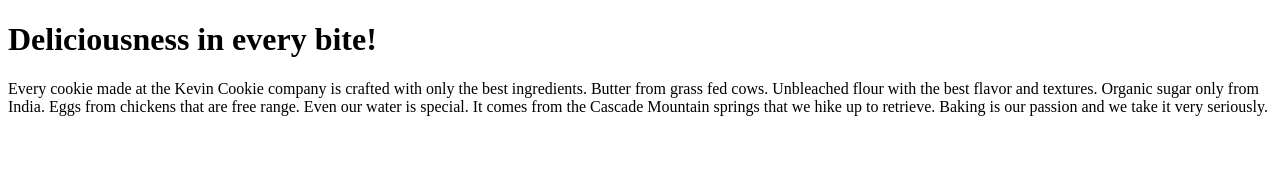
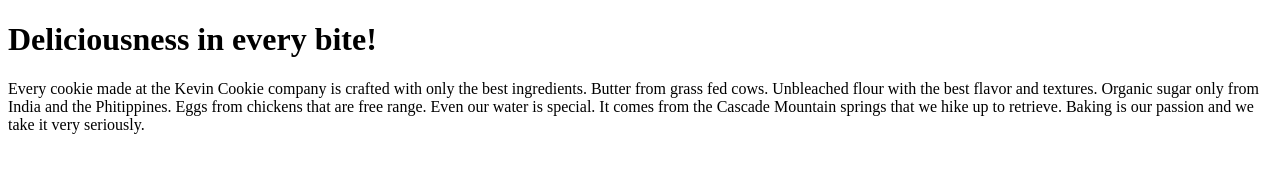
Before and after one commit to tomerhelzer/KevinCookieCompany.com, a plain HTML site: page index.htm in a window 1280 px wide. Drawn offline with Linux system fonts and the light colour scheme.

Commit message:
Update index.htm

```diff
--- a/index.htm
+++ b/index.htm
@@ -4,7 +4,7 @@
 
 <h1>Deliciousness in every bite!</h1>
 
-<p>Every cookie made at the Kevin Cookie company is crafted with only the best ingredients. Butter from grass fed cows. Unbleached flour with the best flavor and textures. Organic sugar only from India. Eggs from chickens that are free range. Even our water is special. It comes from the Cascade Mountain springs that we hike up to retrieve. Baking is our passion and we take it very seriously.</p>
+<p>Every cookie made at the Kevin Cookie company is crafted with only the best ingredients. Butter from grass fed cows. Unbleached flour with the best flavor and textures. Organic sugar only from India and the Phitippines. Eggs from chickens that are free range. Even our water is special. It comes from the Cascade Mountain springs that we hike up to retrieve. Baking is our passion and we take it very seriously.</p>
 
 </body>
 </html>
```
